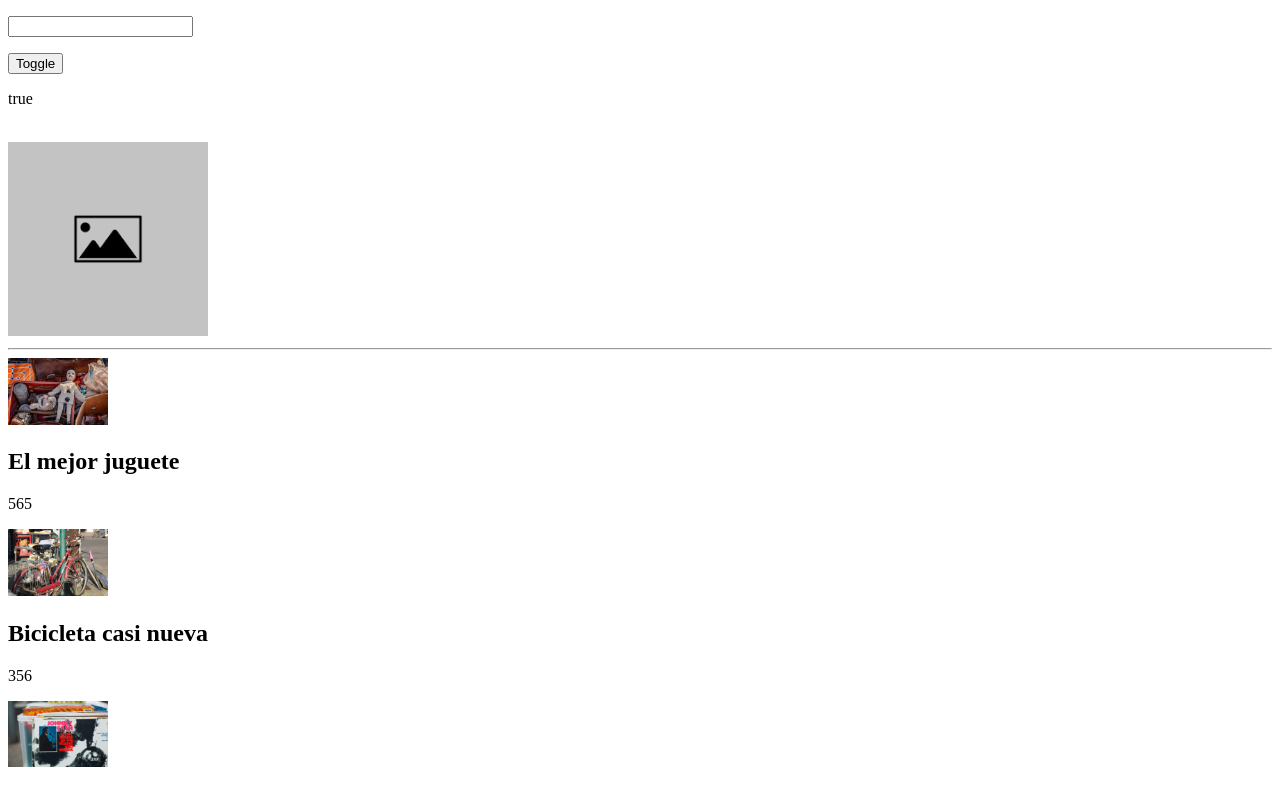
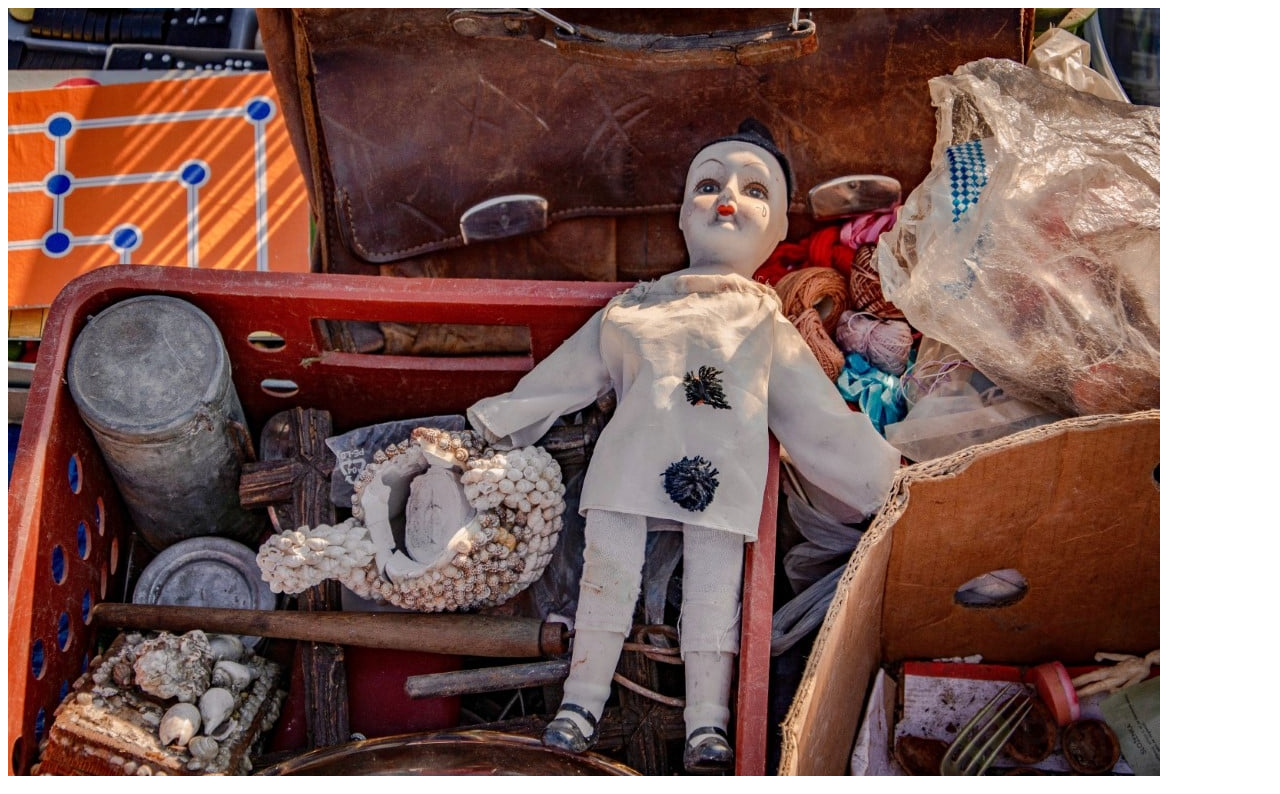
Before and after one commit to IvanDujaut/ng-learningAngular, an Angular app: page / in a window 1280 px wide. Shown: the top 794 px of the page. Built offline with nearby package versions, Linux system fonts and the light colour scheme.

Commit message:
[NEW] - Se creo un componente Lista de productos (Padre de product)

```diff
--- a/src/app/app.component.html
+++ b/src/app/app.component.html
@@ -1,8 +1,7 @@
-<p><input type="text" [(ngModel)]="imgParent"></p>
+<!-- <p><input type="text" [(ngModel)]="imgParent"></p>
 <button (click)="stopCounter()">Toggle</button>
 <p>{{showImg}}</p>
 <br>
-<app-img *ngIf="showImg" (loaded)="onLoaded($event)" [img]="imgParent"></app-img>
+<app-img *ngIf="showImg" (loaded)="onLoaded($event)" [img]="imgParent"></app-img> -->
 
-<hr>
-<app-product [product]="product" *ngFor="let product of products"></app-product>
+<app-products></app-products>
--- a/src/app/app.component.ts
+++ b/src/app/app.component.ts
@@ -1,6 +1,4 @@
 import { Component } from '@angular/core';
-
-import { Product } from './models/product.model'
 
 @Component({
   selector: 'app-root',
@@ -10,35 +8,10 @@ import { Product } from './models/product.model'
 export class AppComponent {
   imgParent = '';//https://source.unsplash.com/random
   showImg = true;
-  products: Product[] = [
-    {
-      id: '1',
-      name: 'El mejor juguete',
-      price: 565,
-      image: './assets/images/toy.jpg'
-    },
-    {
-      id: '2',
-      name: 'Bicicleta casi nueva',
-      price: 356,
-      image: './assets/images/bike.jpg'
-    },
-    {
-      id: '3',
-      name: 'Colleción de albumnes',
-      price: 34,
-      image: './assets/images/album.jpg'
-    },
-    {
-      id: '4',
-      name: 'Mis libros',
-      price: 23,
-      image: './assets/images/books.jpg'
-    },
-  ];
+
 
   public onLoaded(img: string) {
-    console.log('log padre', img);
+    //console.log('log padre', img);
 
   }
 
--- a/src/app/app.module.ts
+++ b/src/app/app.module.ts
@@ -6,12 +6,14 @@ import { AppRoutingModule } from './app-routing.module';
 import { AppComponent } from './app.component';
 import { ImgComponent } from './components/img/img.component';
 import { ProductComponent } from './components/product/product.component';
+import { ProductsComponent } from './components/products/products.component';
 
 @NgModule({
   declarations: [
     AppComponent,
     ImgComponent,
-    ProductComponent
+    ProductComponent,
+    ProductsComponent
   ],
   imports: [
     BrowserModule,
--- a/src/app/components/img/img.component.html
+++ b/src/app/components/img/img.component.html
@@ -1,4 +1,4 @@
-<img width="200" (load)="imgLoaded()" (error)="imgError()" [src]="imgValueChild" alt="" *ngIf="imgValueChild; else elseImg">
+<img (load)="imgLoaded()" (error)="imgError()" [src]="imgValueChild" alt="" *ngIf="imgValueChild; else elseImg">
 <ng-template #elseImg>
-  <img width="200" src="./assets/images/default.png" alt="">
+  <img src="./assets/images/default.png" alt="">
 </ng-template>
--- a/src/app/components/img/img.component.ts
+++ b/src/app/components/img/img.component.ts
@@ -12,7 +12,6 @@ export class ImgComponent implements OnInit, OnChanges, AfterViewInit, OnDestroy
   @Input('img') set changeImg(newImg: string) {
     this.imgValueChild = newImg;
     console.log('change just img =>', this.imgValueChild);
-
     //code
   }
   @Input() alt: string = '';
@@ -20,8 +19,8 @@ export class ImgComponent implements OnInit, OnChanges, AfterViewInit, OnDestroy
 
   @Output() loaded = new EventEmitter<string>();
   imageDefault = './assets/images/default.png';
-  counter = 0;
-  counterFn: number | undefined;
+  // counter = 0;
+  // counterFn: number | undefined;
 
   constructor() {
     // before render
@@ -34,17 +33,17 @@ export class ImgComponent implements OnInit, OnChanges, AfterViewInit, OnDestroy
     // before - during render
     // changes inputs -- N times
     console.log('ngOnChanges', 'imgValue =>', this.imgValueChild);
-    console.log('changes', changes);
+    // console.log('changes', changes);
   }
 
   ngOnInit(): void {
     // before render
     // async - fetch -- once time
     console.log('ngOnInit', 'imgValue =>', this.imgValueChild);
-    this.counterFn = window.setInterval(() => {
-      this.counter++;
-      console.log('run counter');
-    }, 1000);
+    // this.counterFn = window.setInterval(() => {
+    //   this.counter++;
+    //   console.log('run counter');
+    // }, 1000);
   }
 
   ngAfterViewInit(): void {
@@ -58,7 +57,7 @@ export class ImgComponent implements OnInit, OnChanges, AfterViewInit, OnDestroy
   ngOnDestroy(): void {
     // delete
     console.log('ngOnDestroy');
-    window.clearInterval(this.counterFn);
+    // window.clearInterval(this.counterFn);
   }
 
   public imgError() {
--- a/src/app/components/product/product.component.html
+++ b/src/app/components/product/product.component.html
@@ -1,3 +1,4 @@
-<img width="100" [src]="product.image" alt="">
+<!-- <img width="100" [src]="product.image" alt=""> -->
+<app-img [img]="product.image"></app-img>
 <h2>{{product.name}}</h2>
 <p>{{product.price}}</p>
--- /dev/null
+++ b/src/app/components/products/products.component.html
@@ -0,0 +1,3 @@
+<div class="products--grid">
+  <app-product [product]="product" *ngFor="let product of products"></app-product>
+</div>
--- /dev/null
+++ b/src/app/components/products/products.component.scss
@@ -0,0 +1,22 @@
+.product--grid {
+  display: flex;
+  flex-direction: column;
+}
+
+// tablets
+@media screen and (min-width: 40em) and (max-width: 68.9em) {
+  .product--grid {
+    display: grid;
+    grid-template-columns: repeat(4, 1fr);
+    grid-gap: 15px;
+  }
+}
+
+//web
+@media screen and (min-width: 69em) {
+  .product--grid {
+    display: grid;
+    grid-template-columns: repeat(5, 1fr);
+    grid-gap: 15px;
+  }
+}
--- /dev/null
+++ b/src/app/components/products/products.component.ts
@@ -0,0 +1,44 @@
+import { Component, OnInit } from '@angular/core';
+
+import { Product } from '../../models/product.model'
+
+@Component({
+  selector: 'app-products',
+  templateUrl: './products.component.html',
+  styleUrls: ['./products.component.scss']
+})
+export class ProductsComponent implements OnInit {
+
+  products: Product[] = [
+    {
+      id: '1',
+      name: 'El mejor juguete',
+      price: 565,
+      image: './assets/images/toy.jpg'
+    },
+    {
+      id: '2',
+      name: 'Bicicleta casi nueva',
+      price: 356,
+      image: './assets/images/bike.jpg'
+    },
+    {
+      id: '3',
+      name: 'Colleción de albumnes',
+      price: 34,
+      image: './assets/images/album.jpg'
+    },
+    {
+      id: '4',
+      name: 'Mis libros',
+      price: 23,
+      image: './assets/images/books.jpg'
+    },
+  ];
+
+  constructor() { }
+
+  ngOnInit(): void {
+  }
+
+}
```
Also changed, not shown: 1 other file (tests, documents, lock files or other folders).
